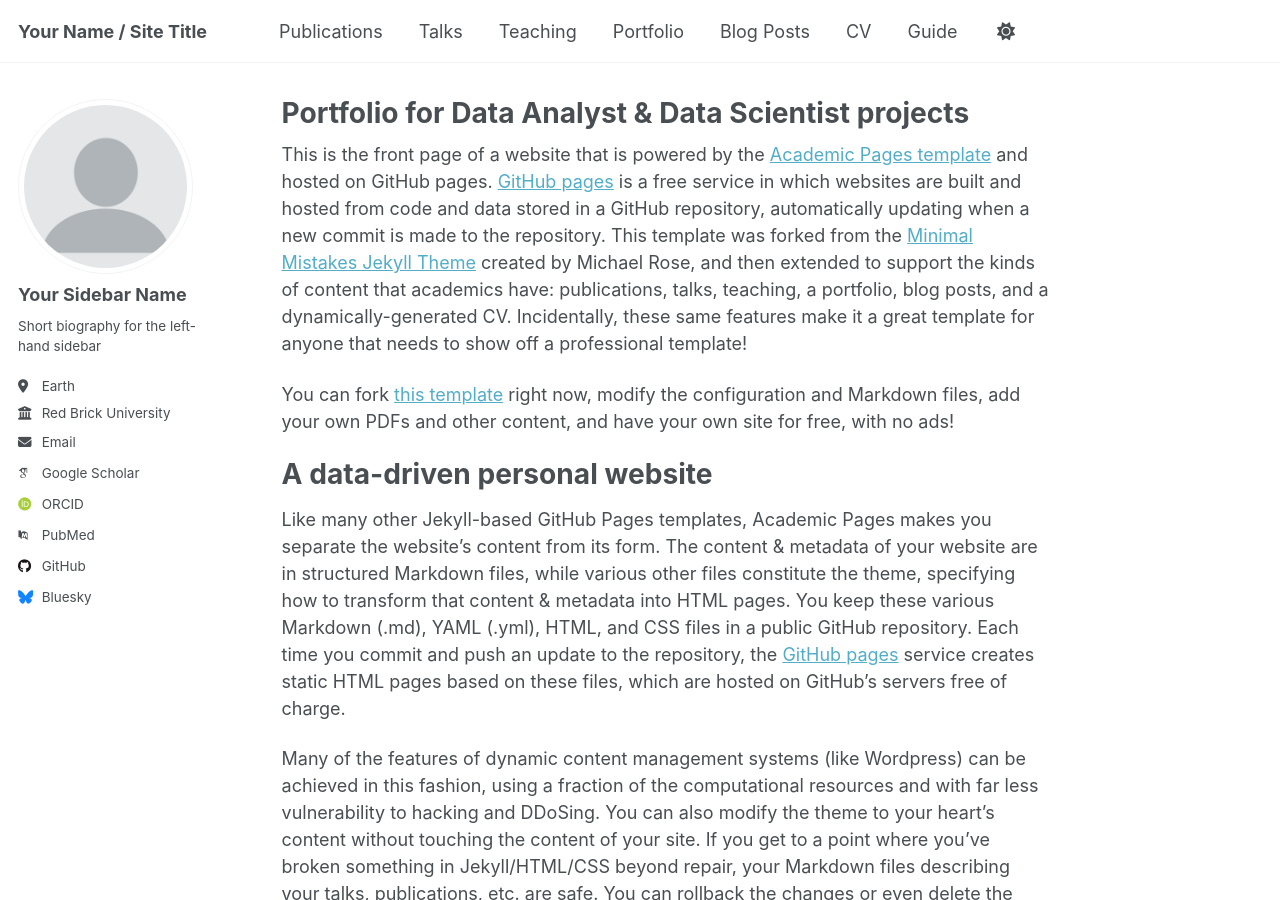
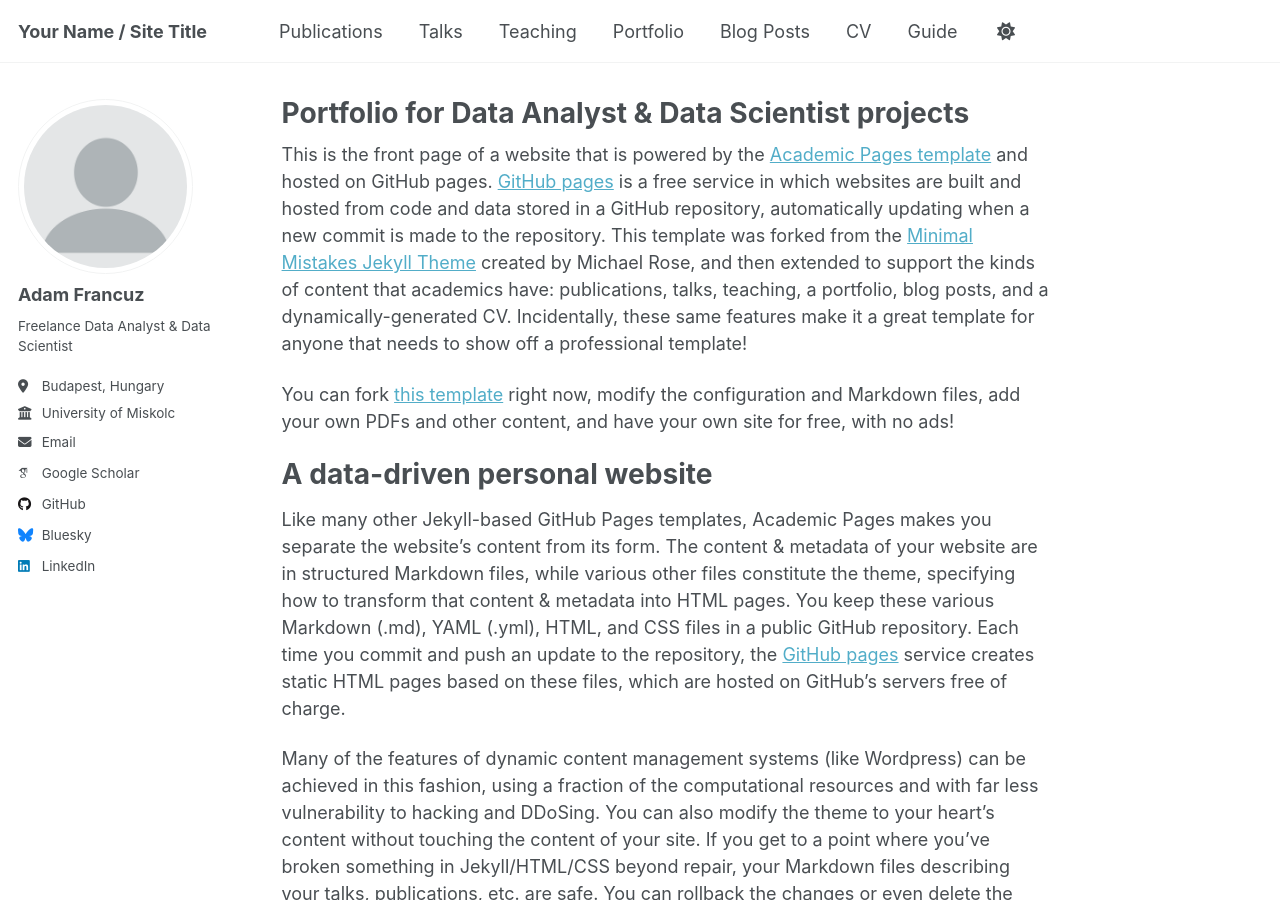
Before and after one commit to francuzadam/francuzadam.github.io, a Jekyll site: the page built from _pages/about.md, in a window 1280 px wide and 900 px high. Built offline with Jekyll 4.4.1, drawn with Linux system fonts in a browser that asks for light colours; some web fonts are replaced; a script that is not in the unit is left out.

Commit message:
Update _config.yml

```diff
--- a/_config.yml
+++ b/_config.yml
@@ -24,13 +24,13 @@ repository               : "academicpages/academicpages.github.io"
 author:
   # Biographic information
   avatar           : "profile.png"
-  name             : "Your Sidebar Name"
+  name             : "Adam Francuz"
   pronouns         : # example: "she/her"
-  bio              : "Short biography for the left-hand sidebar"
-  location         : "Earth"
-  employer         : "Red Brick University"
+  bio              : "Freelance Data Analyst & Data Scientist"
+  location         : "Budapest, Hungary"
+  employer         : "University of Miskolc"
   uri              : # URL
-  email            : "none@example.org"
+  email            : "francuzadam13@gmail.com"
 
   # Academic websites
   academia         : # URL
@@ -38,9 +38,9 @@ author:
   googlescholar    : "https://scholar.google.com/citations?user=PS_CX0AAAAAJ"
   inspire-hep      : # URL
   impactstory      : # URL
-  orcid            : "http://orcid.org/yourorcidurl"
+  orcid            : # URL
   semantic         : # URL
-  pubmed           : "https://www.ncbi.nlm.nih.gov/pubmed/?term=john+snow"
+  pubmed           : # URL
   researchgate     : # URL
   scopus           : # URL
 
@@ -63,7 +63,7 @@ author:
   keybase          : # Username
   instagram        : # Username
   lastfm           : # Username
-  linkedin         : # Username
+  linkedin         : "adam-francuz"
   mastodon         : # URL
   medium           : # URL
   pinterest        : # Username
```
